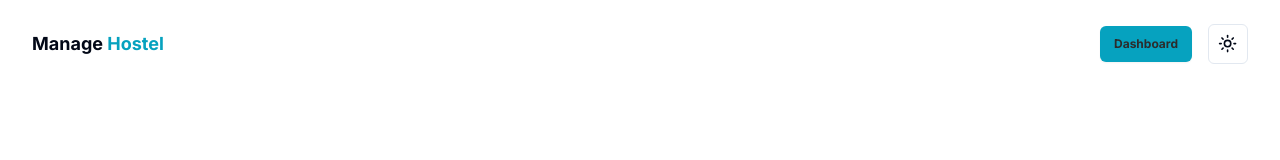
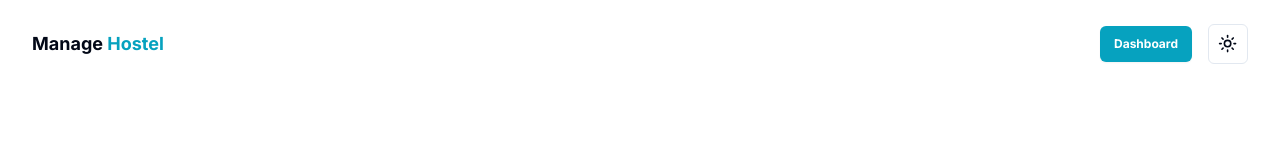
Before and after one commit to sumatoken/hostel-management-system, a Next.js app: page / in a window 1280 px wide. Shown: the top 160 px of the page. Built offline with nearby package versions, Linux system fonts and the light colour scheme.

Commit message:
fix: dashboard contrast on light mode

```diff
--- a/src/app/layout.tsx
+++ b/src/app/layout.tsx
@@ -37,7 +37,7 @@ export default function RootLayout({
               <Link href={'/'}> <span className="font-bold text-lg"><span className="dark:text-white">Manage</span> <span className="text-[#06a2bf] dark:text-[#74e7ff]">Hostel</span></span>
               </Link>
               <div className="flex items-center gap-4">
-                <Link href={'/dashboard'} className="bg-[#06a2bf] dark:bg-[#74e7ff] rounded-md px-3.5 py-2.5 text-xs font-bold shadow-sm text-[#2c2c2c] hover:scale-105 ease-in-out duration-200">Dashboard</Link>
+                <Link href={'/dashboard'} className="bg-[#06a2bf] dark:bg-[#74e7ff] rounded-md px-3.5 py-2.5 text-xs font-bold shadow-sm text-white dark:text-[#2c2c2c] hover:scale-105 ease-in-out duration-200">Dashboard</Link>
                 <ThemeToggle />
               </div>
             </nav>
```
